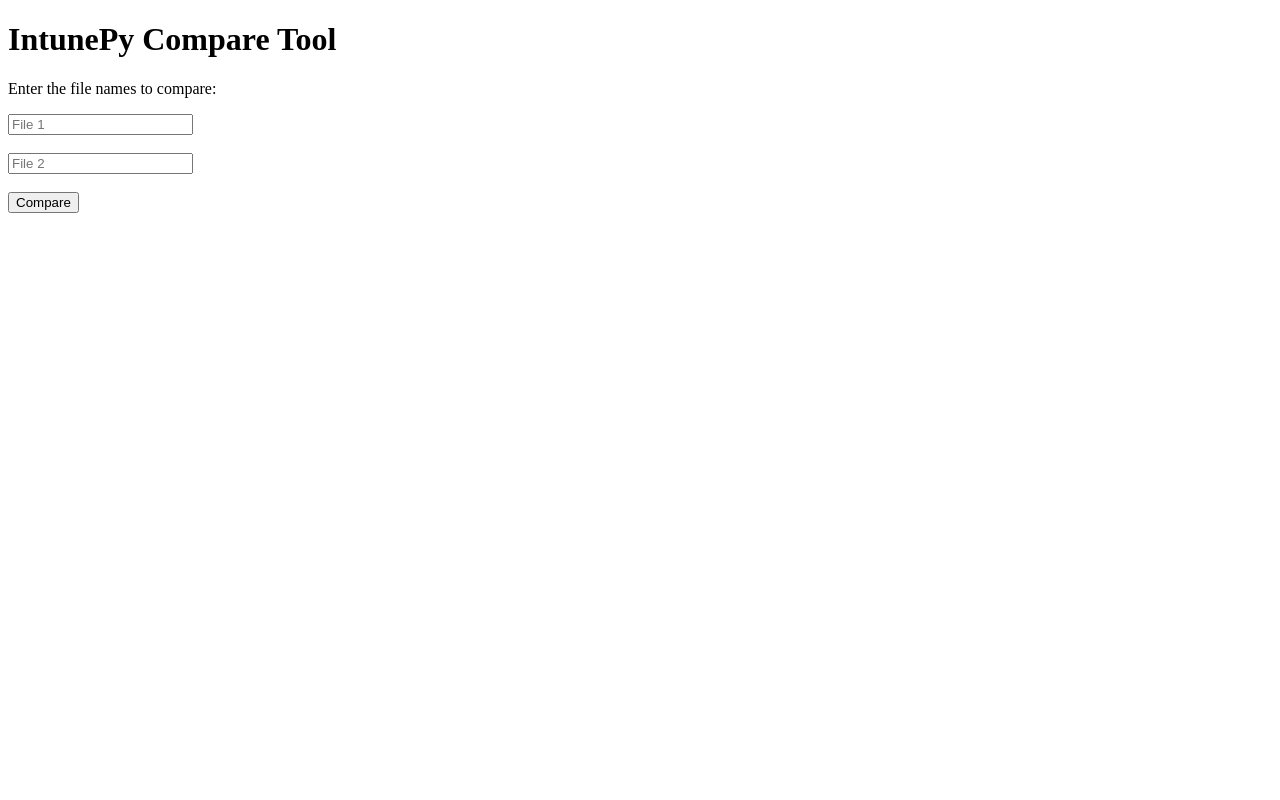
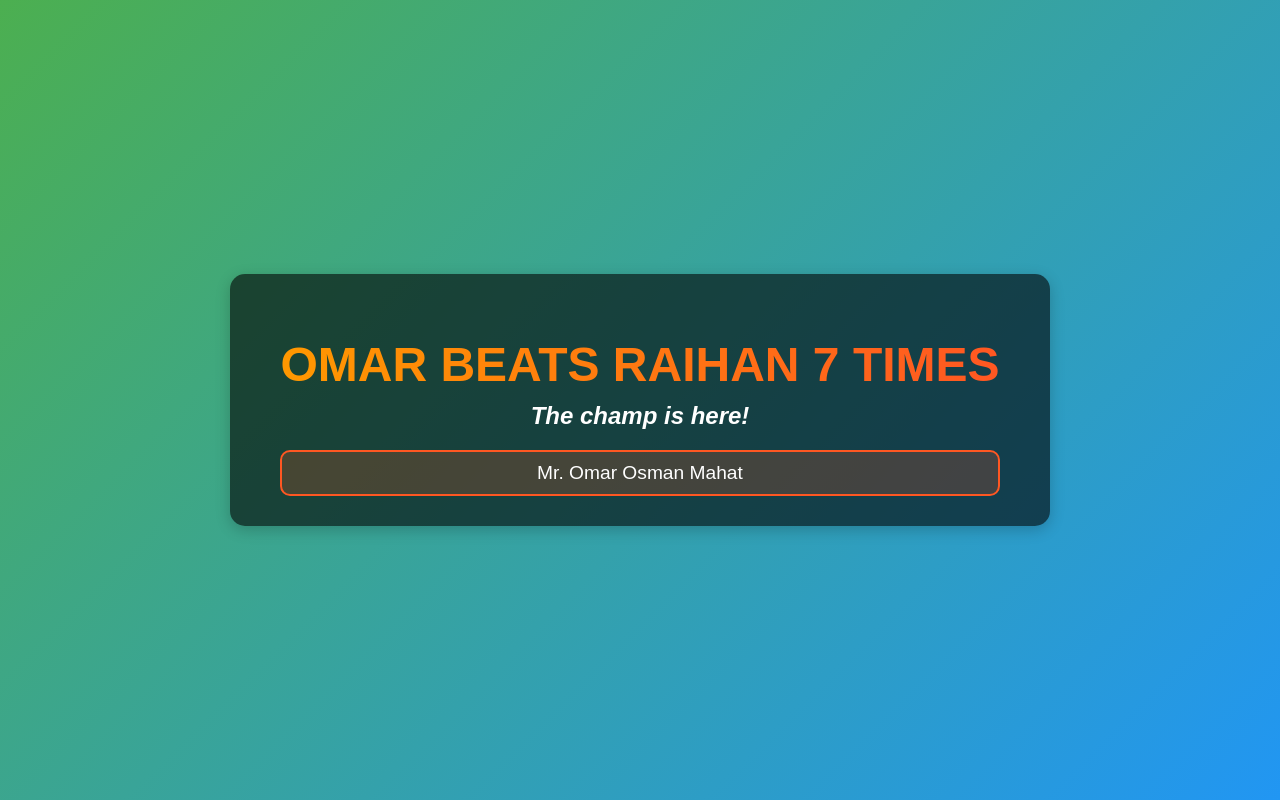
Before and after one commit to thekingsmakers/intunepy.github.io, a plain HTML site: page index.html in a window 1280 px wide. Drawn offline with Linux system fonts and the light colour scheme.

Commit message:
Update index.html

```diff
--- a/index.html
+++ b/index.html
@@ -3,31 +3,54 @@
 <head>
     <meta charset="UTF-8">
     <meta name="viewport" content="width=device-width, initial-scale=1.0">
-    <title>IntunePy Tool</title>
-    <script>
-        async function compareFiles() {
-            const file1 = document.getElementById("file1").value;
-            const file2 = document.getElementById("file2").value;
-
-            const response = await fetch("https://intunepy-github-io.onrender.com", {
-                method: "POST",
-                headers: {
-                    "Content-Type": "application/json"
-                },
-                body: JSON.stringify({ file1, file2 })
-            });
-
-            const result = await response.json();
-            document.getElementById("result").innerText = result.output || result.error;
+    <title>Victory Celebration</title>
+    <style>
+        body {
+            font-family: Arial, sans-serif;
+            margin: 0;
+            padding: 0;
+            background: linear-gradient(135deg, #4caf50, #2196f3);
+            color: white;
+            display: flex;
+            justify-content: center;
+            align-items: center;
+            height: 100vh;
+            text-align: center;
         }
-    </script>
+        .container {
+            box-shadow: 0 4px 15px rgba(0, 0, 0, 0.2);
+            background: rgba(0, 0, 0, 0.6);
+            padding: 30px 50px;
+            border-radius: 15px;
+        }
+        h1 {
+            font-size: 3rem;
+            margin-bottom: 10px;
+            text-transform: uppercase;
+            background: linear-gradient(90deg, #ff9800, #ff5722);
+            -webkit-background-clip: text;
+            color: transparent;
+        }
+        h2 {
+            font-size: 1.5rem;
+            margin-top: 5px;
+            font-style: italic;
+        }
+        .champ {
+            font-size: 1.2rem;
+            margin-top: 20px;
+            padding: 10px 20px;
+            border: 2px solid #ff5722;
+            border-radius: 10px;
+            background: rgba(255, 87, 34, 0.2);
+        }
+    </style>
 </head>
 <body>
-    <h1>IntunePy Compare Tool</h1>
-    <p>Enter the file names to compare:</p>
-    <input type="text" id="file1" placeholder="File 1"><br><br>
-    <input type="text" id="file2" placeholder="File 2"><br><br>
-    <button onclick="compareFiles()">Compare</button>
-    <pre id="result"></pre>
+    <div class="container">
+        <h1>Omar Beats Raihan 7 Times</h1>
+        <h2>The champ is here!</h2>
+        <div class="champ">Mr. Omar Osman Mahat</div>
+    </div>
 </body>
 </html>
```
